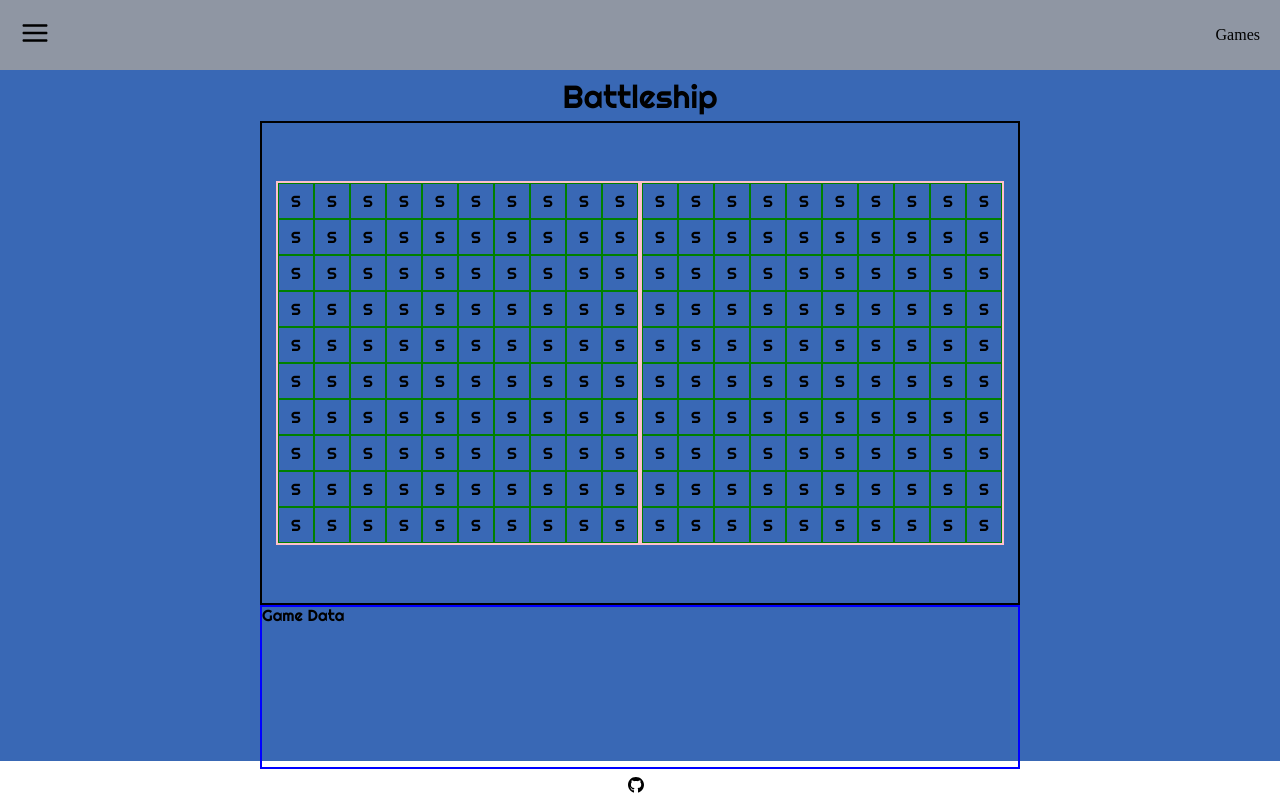
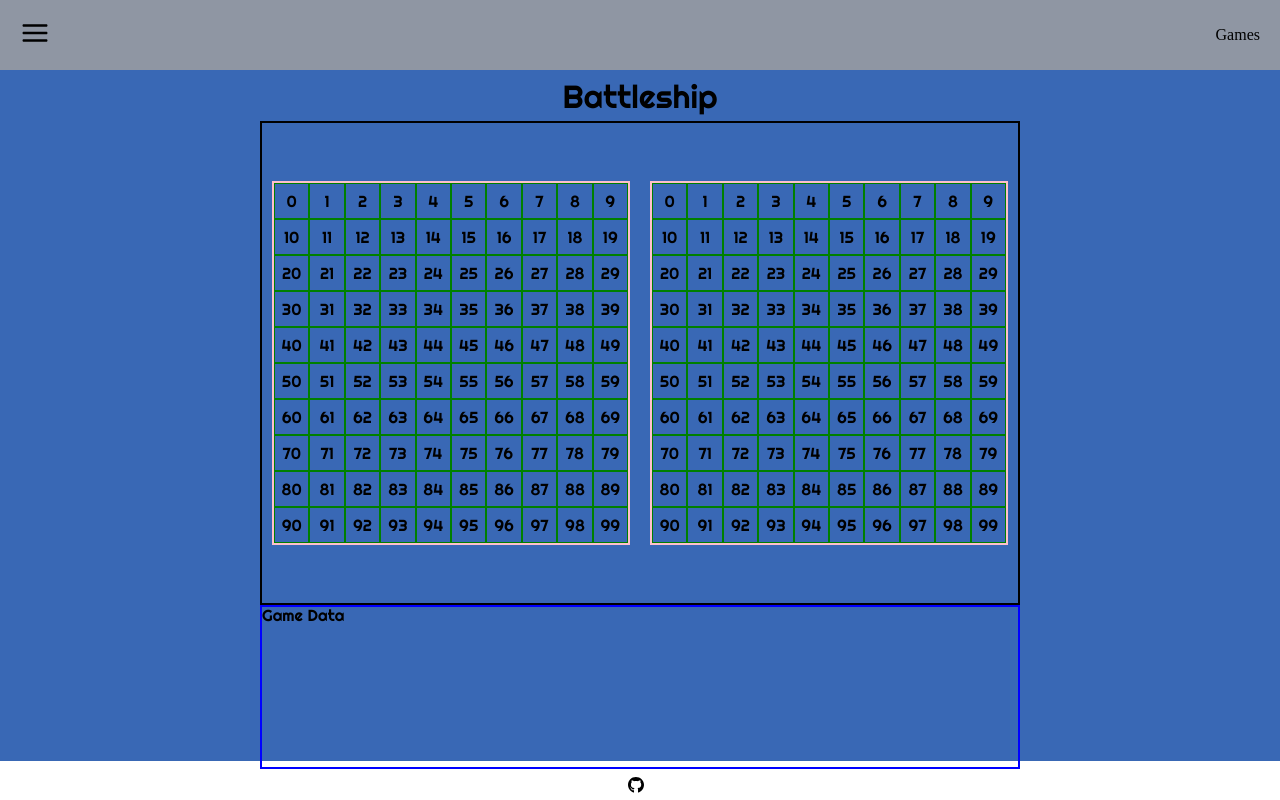
Before and after one commit to NBrennan26/games, a React (Create React App) app: page /battleship in a window 1280 px wide. Built offline with nearby package versions, Linux system fonts and the light colour scheme.

Commit message:
Setting up board building logic

```diff
--- a/src/apps/battleship/Battleship.jsx
+++ b/src/apps/battleship/Battleship.jsx
@@ -1,16 +1,19 @@
-import { useState } from "react";
-import GameBoard from "./components/GameBoard"
-import GameData from "./components/GameData"
-import "./bs.css"
+import { useEffect, useState } from "react";
+import GameBoard from "./components/GameBoard";
+import GameData from "./components/GameData";
+import "./bs.css";
 
 function Battleship() {
-  const [player1, setPlayer1] = useState({})
-  const [player2, setPlayer2] = useState({})
-  const [p1Fleet, setP1Fleet] = useState([])
-  const [p2Fleet, setP2Fleet] = useState([])
-  const [p1Board, setP1Board] = useState([])
-  const [p2Board, setP2Board] = useState([])
+  const [player1, setPlayer1] = useState({});
+  const [player2, setPlayer2] = useState({});
+  const [p1Fleet, setP1Fleet] = useState([]);
+  const [p2Fleet, setP2Fleet] = useState([]);
+  const [p1Board, setP1Board] = useState([]);
+  const [p2Board, setP2Board] = useState([]);
 
+  useEffect(() => {
+    console.log(p1Board)
+  }, [p1Board])
 
   return (
     <div className="battleship-cont">
@@ -18,7 +21,12 @@ function Battleship() {
         <span className="bs-title">Battleship</span>
       </div>
       <div className="bs-board-cont">
-        <GameBoard />
+        <GameBoard
+          p1Board={p1Board}
+          setP1Board={setP1Board}
+          p2Board={p2Board}
+          setP2Board={setP2Board}
+        />
         <GameData />
       </div>
     </div>
--- a/src/apps/battleship/bs.css
+++ b/src/apps/battleship/bs.css
@@ -39,6 +39,7 @@
   display: grid;
   grid-template-columns: repeat(10, 1fr);
   grid-template-rows: repeat(10, 1fr);
+  margin: 0 10px;
 }
 .bs-board-square {
   display: flex;
--- a/src/apps/battleship/components/BoardSquare.jsx
+++ b/src/apps/battleship/components/BoardSquare.jsx
@@ -1,7 +1,9 @@
-function BoardSquare() {
+function BoardSquare(props) {
   return (
     <>
-      <div className="bs-board-square">S</div>
+      <div className={`bs-board-square ${props.square.index}`}>
+        {props.square.index}
+      </div>
     </>
   );
 }
--- a/src/apps/battleship/components/GameBoard.jsx
+++ b/src/apps/battleship/components/GameBoard.jsx
@@ -1,11 +1,11 @@
 import PlayerBoard from "./PlayerBoard";
 
-function GameBoard() {
+function GameBoard(props) {
   return (
     <>
       <div className="bs-board">
-        <PlayerBoard />
-        <PlayerBoard />
+        <PlayerBoard playerBoard={props.p1Board} setPlayerBoard={props.setP1Board} />
+        <PlayerBoard playerBoard={props.p2Board} setPlayerBoard={props.setP2Board} />
       </div>
     </>
   );
--- a/src/apps/battleship/components/PlayerBoard.jsx
+++ b/src/apps/battleship/components/PlayerBoard.jsx
@@ -1,22 +1,29 @@
 import { useEffect, useState } from "react";
 import BoardSquare from "./BoardSquare";
 
-function PlayerBoard() {
-  const [boardArr, setBoardArr] = useState([])
+function PlayerBoard(props) {
+  const [boardArr, setBoardArr] = useState([]);
 
   useEffect(() => {
-    const curBoardArr = []
+    const curBoardArr = [];
     for (let i = 0; i < 100; i++) {
-      curBoardArr.push(i)
+      let square = {};
+      square.index = i;
+      square.hasShip = false;
+      square.isShot = false;
+      square.isHit = false;
+      square.isMiss = false;
+      curBoardArr.push(square);
     }
-    setBoardArr(curBoardArr)
-  }, [])
+    setBoardArr(curBoardArr);
+    props.setPlayerBoard(curBoardArr)
+  }, []);
 
   return (
     <>
       <div className="bs-player-board">
-        {boardArr.map((box) => {
-          return <BoardSquare />
+        {boardArr.map((square) => {
+          return <BoardSquare square={square} key={square.index} />;
         })}
       </div>
     </>
```
